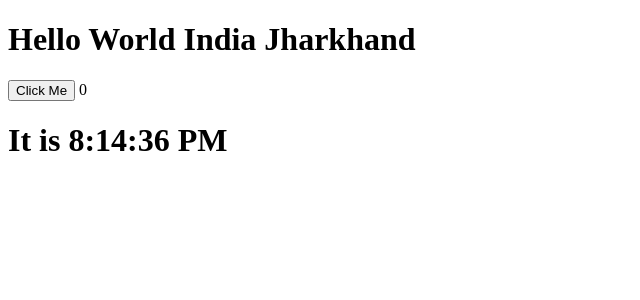
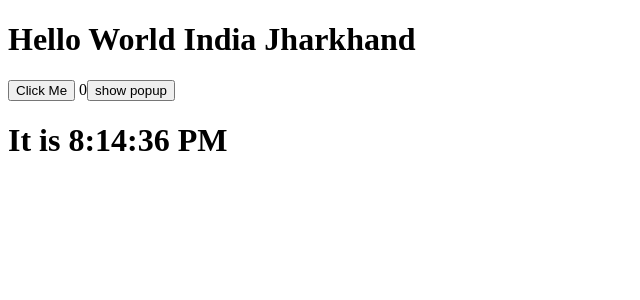
Before and after one commit to yadavsudhir405/react-demo-app, a React (Create React App) app: page / in a window 1280 px wide. Shown: the top 300 px of the page, without its empty margins (0-640 px from the left). Built offline with nearby package versions, Linux system fonts and the light colour scheme.

Commit message:
Event handling and set the component state

```diff
--- a/src/component/dummy/dummy.tsx
+++ b/src/component/dummy/dummy.tsx
@@ -3,18 +3,24 @@ import {Clock} from "../clock/clock";
 export class Dummy extends React.Component<NamedParam, CountingState>{
     constructor(props: NamedParam){
         super(props);
-        this.state = {count: 0}
+        this.state = {count: 0};
+        this.onButtonClick = this.onButtonClick.bind(this);
+       this.showPopup = this.showPopup.bind(this);
     }
     render(){
         return <div>
             <h1> Hello World {this.props.address.country} {this.props.address.state}</h1>
             <button onClick={this.onButtonClick}>Click Me</button> {this.state.count}
+            <button onClick={this.showPopup}>show popup</button>
             <Clock/>
         </div>;
     }
 
     onButtonClick(){
         this.setState({count: this.state.count+1})
+    }
+    showPopup(){
+        alert("Whatsppppp!!!");
     }
 
 }
@@ -30,3 +36,7 @@ interface Address {
 interface CountingState {
     count: number
 }
+
+interface ShowAlert {
+    display(): void;
+}
```
